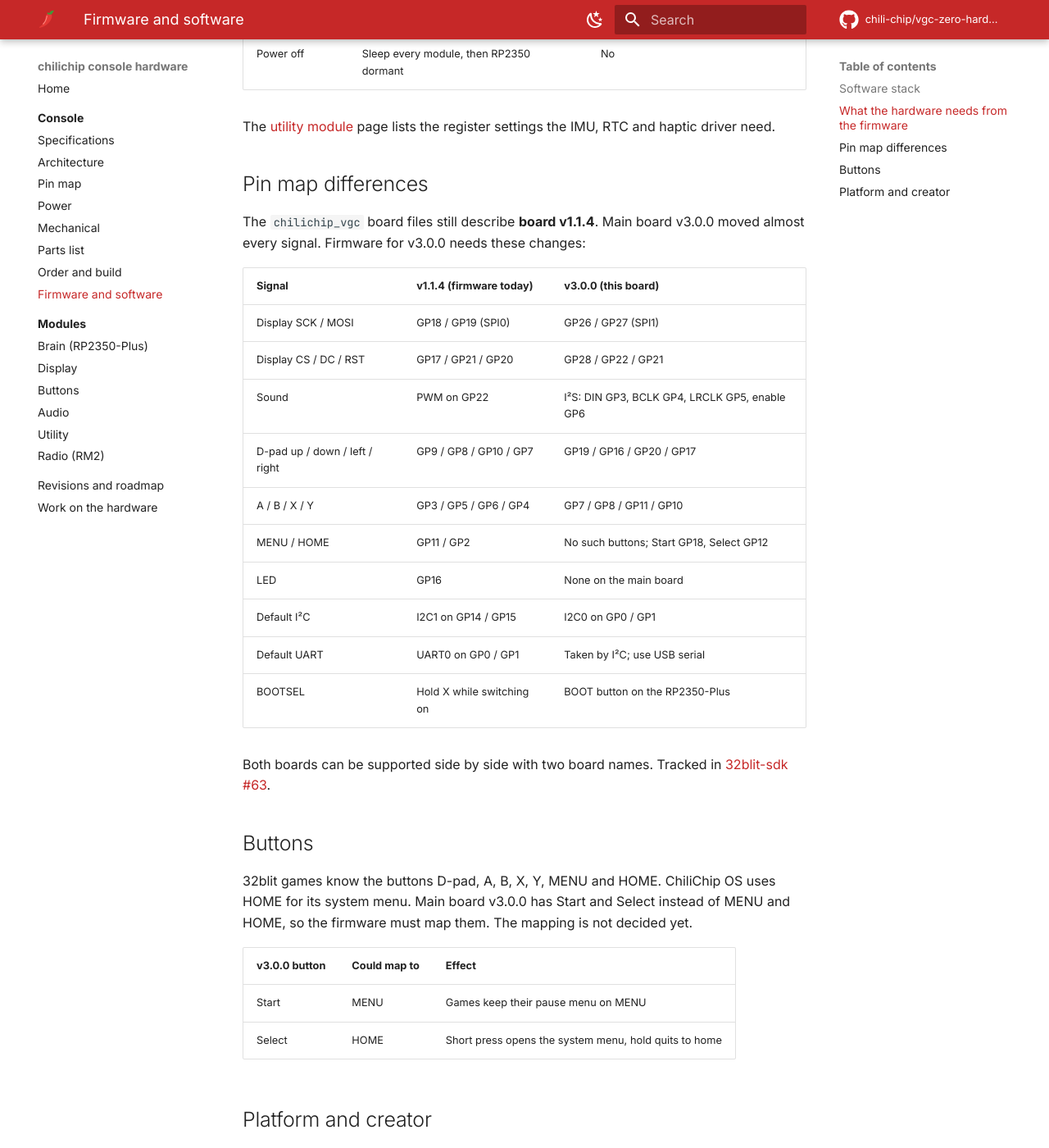
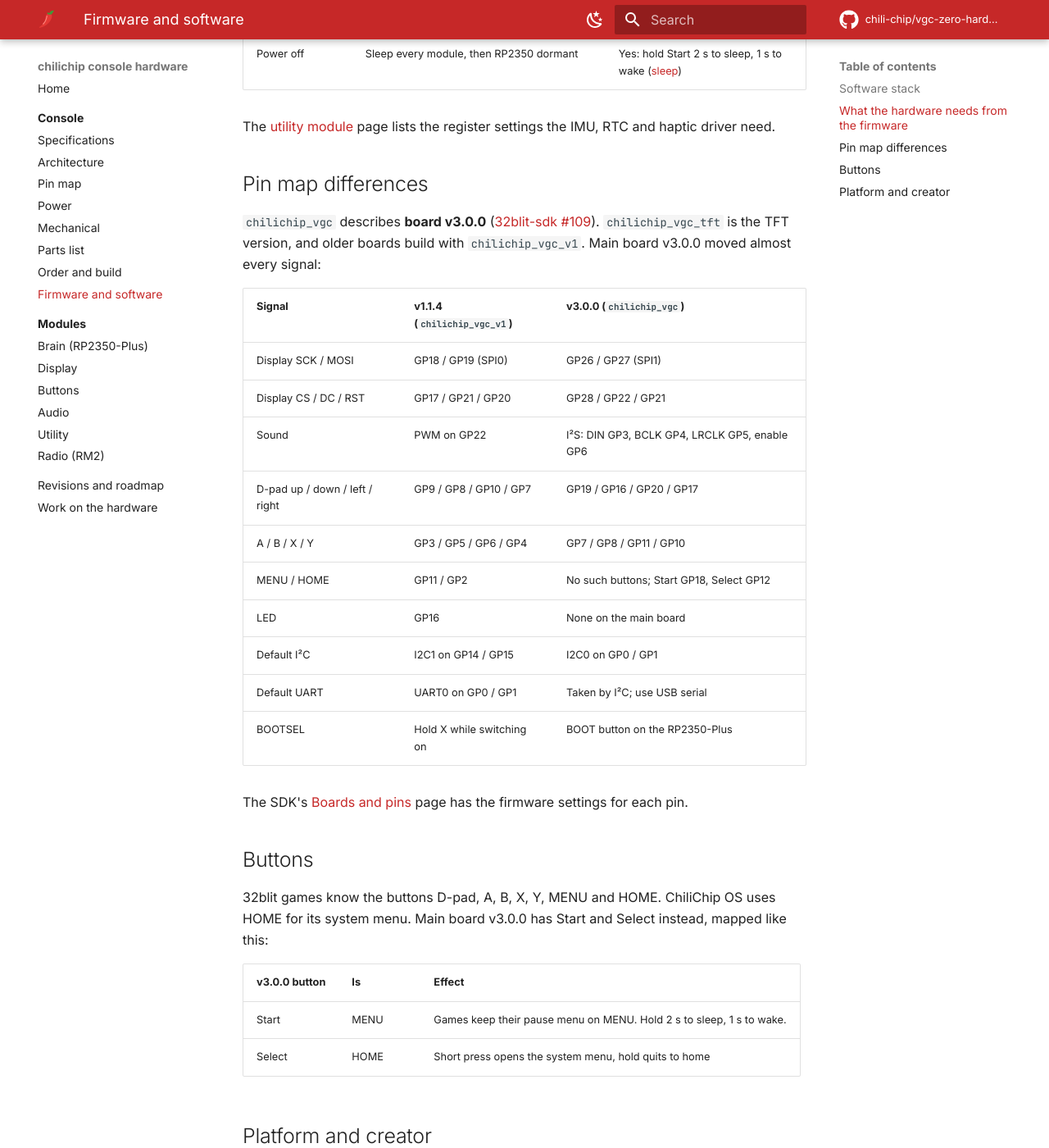
Before and after one commit to chili-chip/vgc-zero-hardware, an MkDocs documentation site: the page built from docs/console/firmware.md, in a window 1280 px wide and 1400 px high, scrolled down 1812 px. Shown: the whole window at 82% size. Built offline with MkDocs 1.6.1 and Material for MkDocs 9.7.7, drawn with Linux system fonts in a browser that asks for light colours; comment, search, counter and statistics services are not loaded; some of the changed text lies outside the part shown.

Commit message:
Docs: firmware now matches board v3.0.0
Board files, sleep mode and module detection in 32blit-sdk #109.

```diff
--- a/docs/console/firmware.md
+++ b/docs/console/firmware.md
@@ -2,7 +2,7 @@
 
 The console runs **ChiliChip OS**, built from the [console SDK](https://sdk.chilichip.eu) (chili-chip's fork of the 32blit SDK) for the board `chilichip_vgc`. Games are 32blit `.blit` files. Games made in the [creator](https://creator.chilichip.eu) run through a player app on the console.
 
-This page lists what the hardware needs from the firmware, and where the firmware does not match main board v3.0.0 yet.
+This page lists what the hardware needs from the firmware, and what the firmware does today.
 
 ## Software stack
 
@@ -33,21 +33,21 @@ flowchart TB
 |---|---|---|
 | Display | SSD1351 over SPI, 20 MHz | Yes: `dbi_ssd1351` |
 | Buttons | GPIO with internal pull-ups, active low | Yes: `input gpio` |
-| Sound | I²S over PIO, plus AUDIO_MODE high to enable the amplifier | Driver exists (`audio i2s`), not used by `chilichip_vgc` yet |
+| Sound | I²S over PIO, plus AUDIO_MODE high to enable the amplifier | Yes: `audio i2s` on PIO1 ([32blit-sdk #109](https://github.com/chili-chip/32blit-sdk/pull/109)) |
 | Battery level | ADC on GP29, divider 3, +300 mV | Yes |
-| IMU | LSM6DS3TR-C on I2C0, INT1 set to open drain | No. `tilt` reads zero |
-| RTC | RV-3028-C7 on I2C0, backup switchover on (`BSM = 11`) | No |
-| Haptics | DRV2605L on I2C0, ERM mode, auto-calibration | No |
+| IMU | LSM6DS3TR-C on I2C0, INT1 set to open drain | Detected at start-up, no driver. `tilt` reads zero |
+| RTC | RV-3028-C7 on I2C0, backup switchover on (`BSM = 11`) | Detected at start-up, no driver |
+| Haptics | DRV2605L on I2C0, ERM mode, auto-calibration | Detected at start-up, no driver |
 | Wi-Fi and Bluetooth | `cyw43` on PIO, pins GP9/GP13/GP14/GP15 | No, tracked in [32blit-sdk #64](https://github.com/chili-chip/32blit-sdk/issues/64) |
-| Power off | Sleep every module, then RP2350 dormant | No |
+| Power off | Sleep every module, then RP2350 dormant | Yes: hold Start 2 s to sleep, 1 s to wake ([sleep](https://sdk.chilichip.eu/console/sleep/)) |
 
 The [utility module](../modules/utility.md#firmware-setup) page lists the register settings the IMU, RTC and haptic driver need.
 
 ## Pin map differences
 
-The `chilichip_vgc` board files still describe **board v1.1.4**. Main board v3.0.0 moved almost every signal. Firmware for v3.0.0 needs these changes:
+`chilichip_vgc` describes **board v3.0.0** ([32blit-sdk #109](https://github.com/chili-chip/32blit-sdk/pull/109)). `chilichip_vgc_tft` is the TFT version, and older boards build with `chilichip_vgc_v1`. Main board v3.0.0 moved almost every signal:
 
-| Signal | v1.1.4 (firmware today) | v3.0.0 (this board) |
+| Signal | v1.1.4 (`chilichip_vgc_v1`) | v3.0.0 (`chilichip_vgc`) |
 |---|---|---|
 | Display SCK / MOSI | GP18 / GP19 (SPI0) | GP26 / GP27 (SPI1) |
 | Display CS / DC / RST | GP17 / GP21 / GP20 | GP28 / GP22 / GP21 |
@@ -60,15 +60,15 @@ The `chilichip_vgc` board files still describe **board v1.1.4**. Main board v3.0
 | Default UART | UART0 on GP0 / GP1 | Taken by I²C; use USB serial |
 | BOOTSEL | Hold X while switching on | BOOT button on the RP2350-Plus |
 
-Both boards can be supported side by side with two board names. Tracked in [32blit-sdk #63](https://github.com/chili-chip/32blit-sdk/issues/63).
+The SDK's [Boards and pins](https://sdk.chilichip.eu/console/boards/) page has the firmware settings for each pin.
 
 ## Buttons
 
-32blit games know the buttons D-pad, A, B, X, Y, MENU and HOME. ChiliChip OS uses HOME for its system menu. Main board v3.0.0 has Start and Select instead of MENU and HOME, so the firmware must map them. The mapping is not decided yet.
+32blit games know the buttons D-pad, A, B, X, Y, MENU and HOME. ChiliChip OS uses HOME for its system menu. Main board v3.0.0 has Start and Select instead, mapped like this:
 
-| v3.0.0 button | Could map to | Effect |
+| v3.0.0 button | Is | Effect |
 |---|---|---|
-| Start | MENU | Games keep their pause menu on MENU |
+| Start | MENU | Games keep their pause menu on MENU. Hold 2 s to sleep, 1 s to wake. |
 | Select | HOME | Short press opens the system menu, hold quits to home |
 
 ## Platform and creator
@@ -79,4 +79,4 @@ The hardware does not change how games get onto the console:
 - **Platform:** games bought on [Chili Platform](https://platform.chilichip.eu) download as `.blit` files and go on over USB. Downloading over Wi-Fi needs the radio driver ([32blit-sdk #65](https://github.com/chili-chip/32blit-sdk/issues/65)).
 - **Creator games** run in the Bitsy player (citsy-32blit) and the Chili Beat player, which ship in the factory image.
 
-A game that uses only the screen, buttons and sound runs the same on v1.1.4 and v3.0.0 once the board files are updated. Games that want tilt, the clock or rumble need the new drivers first.
+A game that uses only the screen, buttons and sound runs the same on v1.1.4 and v3.0.0. Games that want tilt, the clock or rumble need the new drivers first.
```
Also changed, not shown: docs/console/pin-map.md (+1 -1 lines).
